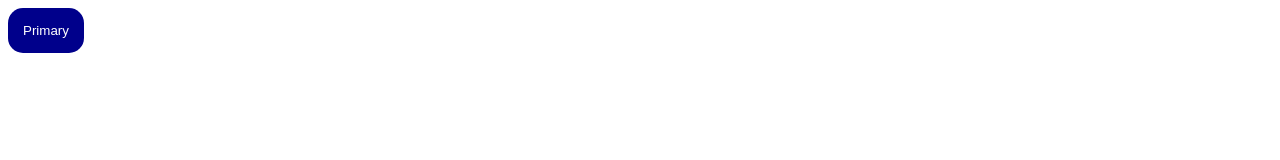
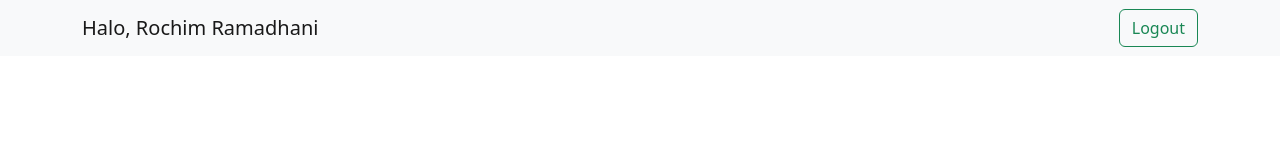
Before and after one commit to rochim26/kelas-industri, a plain HTML site: page Pertemuan Offline 2/index.html in a window 1280 px wide. Drawn offline with nearby package versions, Linux system fonts and the light colour scheme.

Commit message:
update navbar

```diff
--- a/Pertemuan Offline 2/index.html
+++ b/Pertemuan Offline 2/index.html
@@ -5,16 +5,27 @@
     <meta name="viewport" content="width=device-width, initial-scale=1">
     <title>Bootstrap demo</title>
     <link rel="stylesheet" href="style.css">
-    <!-- <link href="https://cdn.jsdelivr.net/npm/bootstrap@5.2.2/dist/css/bootstrap.min.css" rel="stylesheet" integrity="sha384-Zenh87qX5JnK2Jl0vWa8Ck2rdkQ2Bzep5IDxbcnCeuOxjzrPF/et3URy9Bv1WTRi" crossorigin="anonymous"> -->
+    <link href="https://cdn.jsdelivr.net/npm/bootstrap@5.2.2/dist/css/bootstrap.min.css" rel="stylesheet" integrity="sha384-Zenh87qX5JnK2Jl0vWa8Ck2rdkQ2Bzep5IDxbcnCeuOxjzrPF/et3URy9Bv1WTRi" crossorigin="anonymous">
   </head>
   <body>
-    <!-- ini tombol untuk ke halaman login -->
-    <button type="button" class="btn btn-primary" style="background: darkblue;
-    color: white;
-    padding: 15px;
-    border: none;
-    border-radius: 15px;">Primary</button>
 
-    <!-- <script src="https://cdn.jsdelivr.net/npm/bootstrap@5.2.2/dist/js/bootstrap.bundle.min.js" integrity="sha384-OERcA2EqjJCMA+/3y+gxIOqMEjwtxJY7qPCqsdltbNJuaOe923+mo//f6V8Qbsw3" crossorigin="anonymous"></script> -->
+    <nav class="navbar navbar-expand-lg bg-light">
+      <div class="container">
+        <a class="navbar-brand" href="#">Halo, Rochim Ramadhani</a>
+        <button class="navbar-toggler" type="button" data-bs-toggle="collapse" data-bs-target="#navbarSupportedContent" aria-controls="navbarSupportedContent" aria-expanded="false" aria-label="Toggle navigation">
+          <span class="navbar-toggler-icon"></span>
+        </button>
+        <div class="collapse navbar-collapse" id="navbarSupportedContent">
+          <ul class="navbar-nav me-auto mb-2 mb-lg-0">
+          </ul>
+          <form class="d-flex" role="search">
+            <button class="btn btn-outline-success" type="submit">Logout</button>
+          </form>
+        </div>
+      </div>
+    </nav>
+
+
+    <script src="https://cdn.jsdelivr.net/npm/bootstrap@5.2.2/dist/js/bootstrap.bundle.min.js" integrity="sha384-OERcA2EqjJCMA+/3y+gxIOqMEjwtxJY7qPCqsdltbNJuaOe923+mo//f6V8Qbsw3" crossorigin="anonymous"></script>
   </body>
 </html>
```
